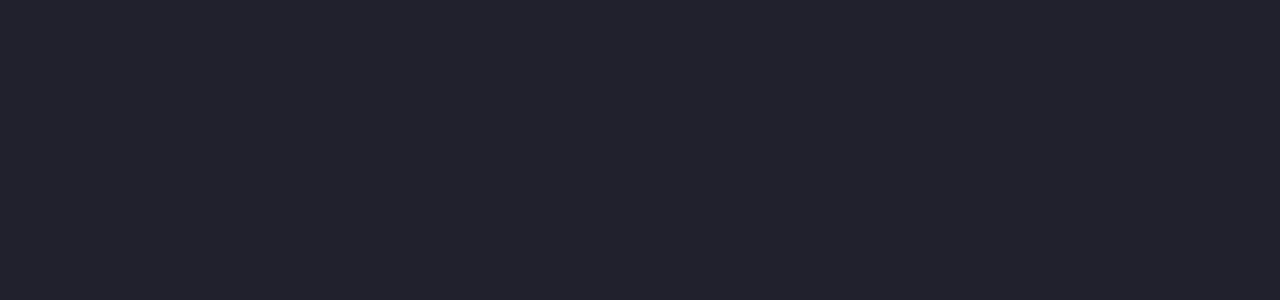
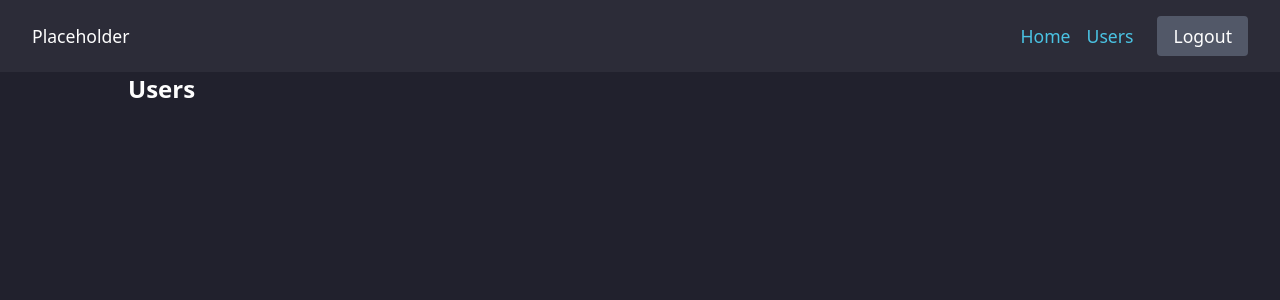
Before and after one commit to srtaps/vue-rtf-editor, a Vue app in the folder frontend/: page /users in a window 1280 px wide. Before the commit this address had no page. Shown: the top 300 px of the page. Built offline with nearby package versions, Linux system fonts and the light colour scheme; sample sign-in values are in the browser's storage.

Commit message:
Add new route for viewing Users

```diff
--- a/frontend/src/router/index.js
+++ b/frontend/src/router/index.js
@@ -2,6 +2,7 @@ import { createRouter, createWebHistory } from "vue-router";
 import AuthCard from "@/components/AuthCard.vue";
 import Home from "@/views/Home.vue";
 import LessonEditor from "@/views/LessonEditor.vue";
+import Users from "@/views/Users.vue";
 
 const router = createRouter({
   history: createWebHistory(import.meta.env.BASE_URL),
@@ -30,6 +31,12 @@ const router = createRouter({
       component: LessonEditor,
       meta: { requiresAuth: true },
     },
+    {
+      path: "/users",
+      name: "Users",
+      component: Users,
+      meta: { requiresAuth: true },
+    },
   ],
 });
 
--- /dev/null
+++ b/frontend/src/views/Users.vue
@@ -0,0 +1,12 @@
+<template>
+  <div class="vue-views" id="users">
+    <Navbar />
+    <div class="vue-views__container">
+      <h2>Users</h2>
+    </div>
+  </div>
+</template>
+
+<script setup>
+import Navbar from "@/components/Navbar.vue";
+</script>
```
